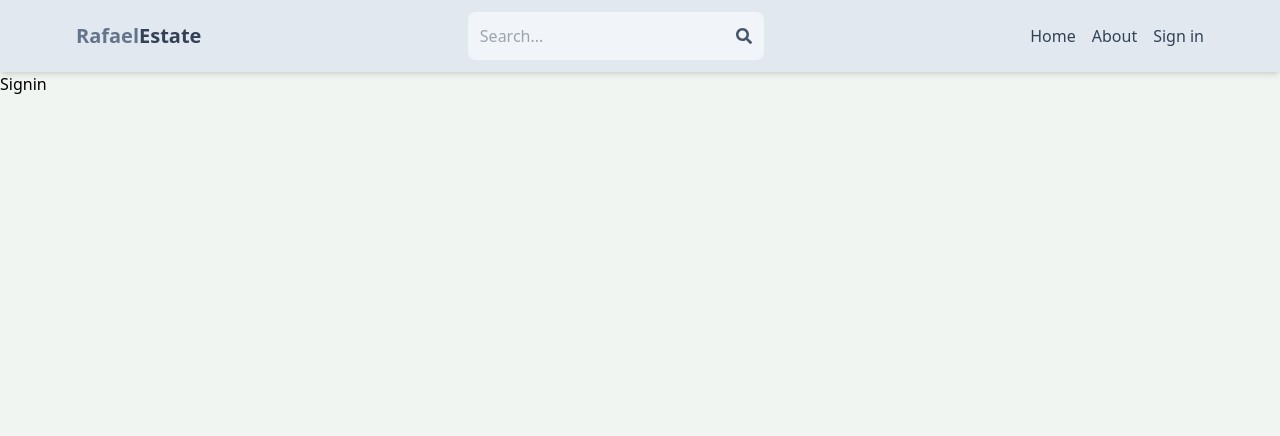
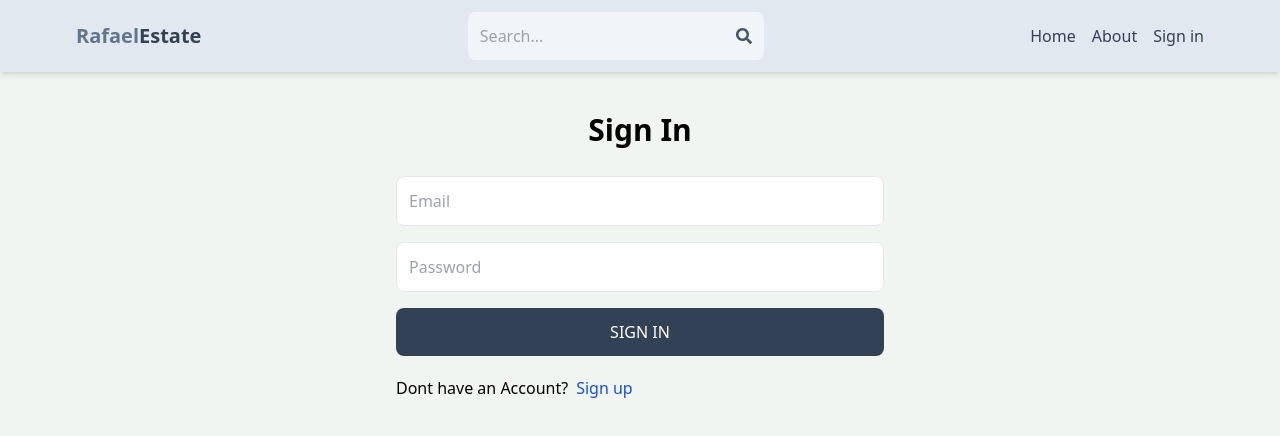
Before and after one commit to rafaelpascal/real-estate, a React (Vite) app in the folder client/: page /signin in a window 1280 px wide. Shown: the top 436 px of the page. Built offline with nearby package versions, Linux system fonts and the light colour scheme.

Commit message:
complete sign in page functionality

```diff
--- a/client/src/pages/Signin.jsx
+++ b/client/src/pages/Signin.jsx
@@ -1,7 +1,77 @@
-import React from "react";
+import React, { useState } from "react";
+import { Link, useNavigate } from "react-router-dom";
 
 const Signin = () => {
-  return <div>Signin</div>;
+  const [formData, setFormData] = useState({});
+  const [error, setError] = useState(null);
+  const [loading, setLoading] = useState(false);
+  const navigate = useNavigate();
+  const handleChange = (e) => {
+    setFormData({
+      ...formData,
+      [e.target.id]: e.target.value,
+    });
+  };
+  const handleSubmit = async (e) => {
+    e.preventDefault();
+    try {
+      setLoading(true);
+      const response = await fetch("/api/v1/auth/signin", {
+        method: "POST",
+        headers: {
+          "Content-Type": "application/json",
+        },
+        body: JSON.stringify(formData),
+      });
+      const data = await response.json();
+      if (data.status >= 400 || data.status < 500) {
+        setError(data.message);
+        console.log("HHhhh");
+        setLoading(false);
+        return;
+      }
+      setLoading(false);
+      setError(null);
+      navigate("/");
+    } catch (error) {
+      setLoading(false);
+      setError(error.message);
+    }
+  };
+  return (
+    <div className="p-3 max-w-lg mx-auto">
+      <h1 className="text-3xl text-center font-semibold my-7">Sign In</h1>
+      <form onSubmit={handleSubmit} className="flex flex-col gap-4">
+        <input
+          type="email"
+          placeholder="Email"
+          className="border p-3 rounded-lg"
+          id="email"
+          onChange={handleChange}
+        />
+        <input
+          type="password"
+          placeholder="Password"
+          className="border p-3 rounded-lg"
+          id="password"
+          onChange={handleChange}
+        />
+        <button
+          disabled={loading}
+          className="bg-slate-700 text-white p-3 rounded-lg uppercase hover:opacity-95 disabled:opacity-80"
+        >
+          {loading ? "Loading..." : "Sign In"}
+        </button>
+      </form>
+      <div className="flex gap-2 mt-5">
+        <p>Dont have an Account?</p>
+        <Link to={"/signup"}>
+          <span className="text-blue-700">Sign up</span>
+        </Link>
+      </div>
+      {error && <p className="text-red-500 mt-5">{error}</p>}
+    </div>
+  );
 };
 
 export default Signin;
--- a/client/src/pages/Signup.jsx
+++ b/client/src/pages/Signup.jsx
@@ -24,8 +24,7 @@
         body: JSON.stringify(formData),
       });
       const data = await response.json();
-      console.log(error);
-      if (data.status === 500) {
+      if (data.status === "fail" || "error") {
         setError(data.message);
         setLoading(false);
         return;
```
